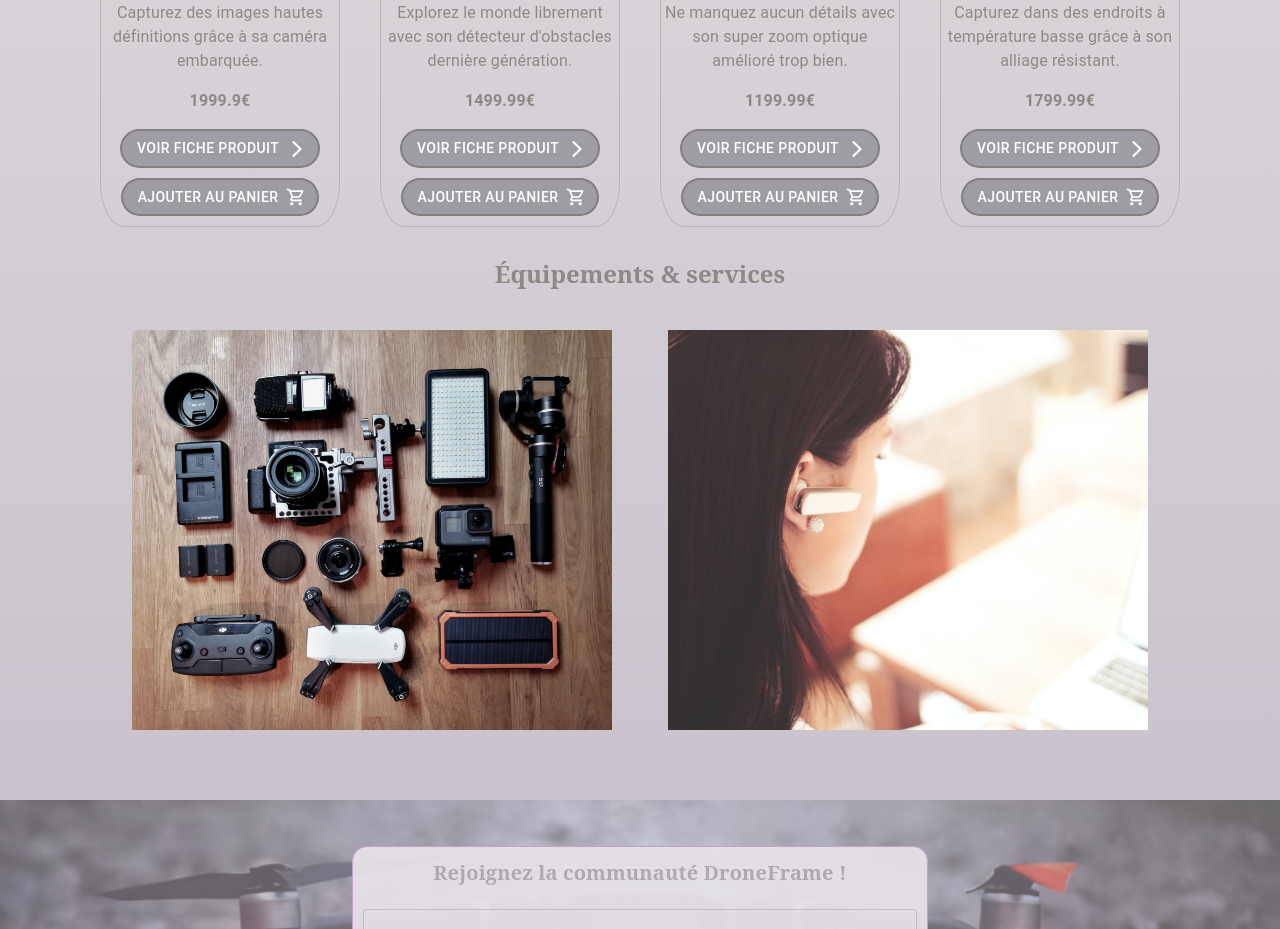
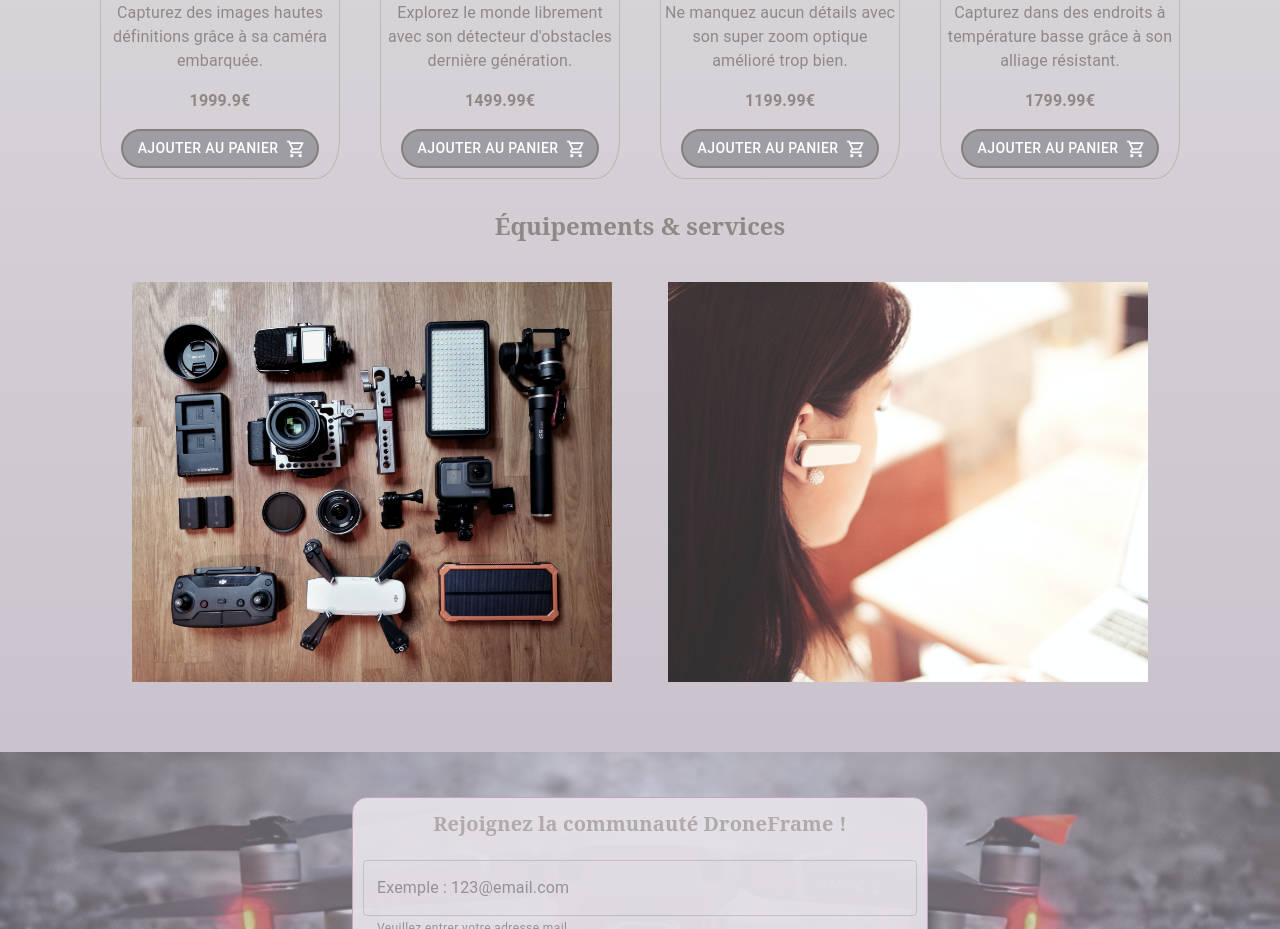
Before and after one commit to zackdevo/droneframe-react, a React (Create React App) app: page / in a window 1280 px wide. Shown: the part 820-1749 px from the top of the page. Built offline with nearby package versions, Linux system fonts and the light colour scheme; a web font is replaced by a local one.

Commit message:
Suppression du bouton 'Voir fiche produit' car inutile

```diff
--- a/src/components/homepage/BestSells.jsx
+++ b/src/components/homepage/BestSells.jsx
@@ -36,13 +36,9 @@ const BestSells = (props) => {
                     <Typography paragraph sx={{ fontWeight: "bold" }}>{drone.price}€</Typography>
                 </Box>
                 <Box>
-                    <Button sx={buttonStyle} className="addCartBtn" variant="outlined" endIcon={<ArrowForwardIosIcon className="iconBtn" />}>
-                        Voir fiche produit
-                    </Button>
                     <Button onClick={() => props.addToCart(drone)} sx={buttonStyle} className="addCartBtn" variant="outlined" endIcon={<ShoppingCartOutlinedIcon className="iconBtn" />}>
                         Ajouter au panier
                     </Button>
-
                 </Box>
             </Grid >
         )
```
